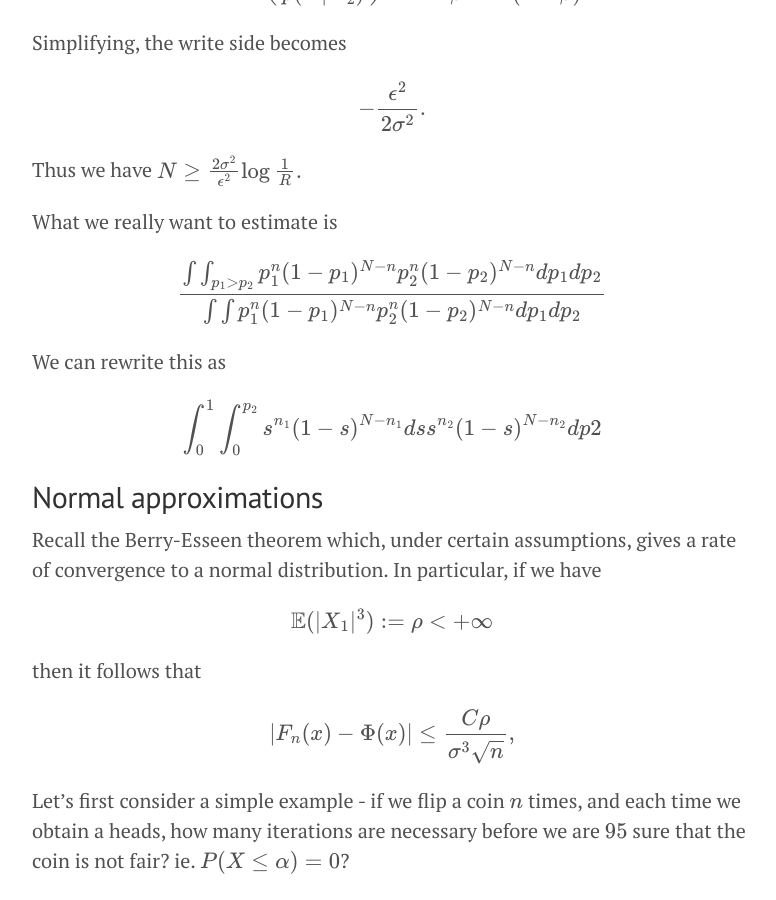
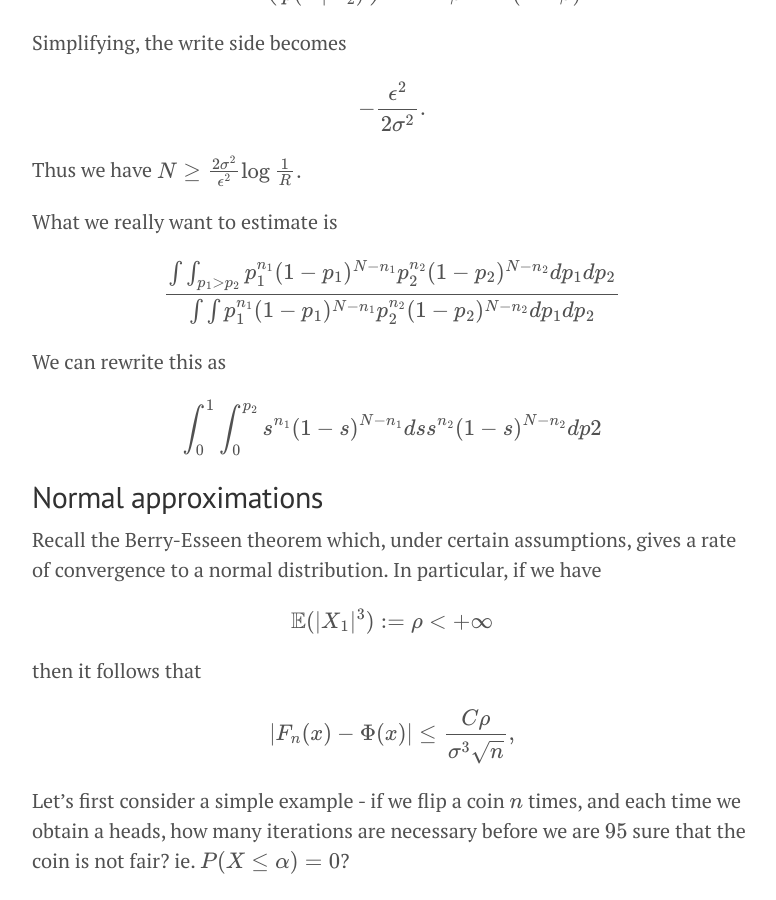
Before and after one commit to doriang102/doriang102.github.io, a Jekyll site: the page built from _posts/2017-06-10-hypothesis-testing-part-2-in-progress.md, in a window 1280 px wide and 900 px high, scrolled down 6379 px. Shown: the whole window, without its empty margins (248-1024 px from the left). Built offline with Jekyll 4.4.1, drawn with Linux system fonts in a browser that asks for light colours; our own code applies the rules of GitHub Pages for plain Markdown files; formulas are drawn with MathJax 3.

Commit message:
Update 2017-06-10-hypothesis-testing-part-2-in-progress.md

```diff
--- a/_posts/2017-06-10-hypothesis-testing-part-2-in-progress.md
+++ b/_posts/2017-06-10-hypothesis-testing-part-2-in-progress.md
@@ -189,7 +189,7 @@ $$ N \geq \frac{2\sigma^2}{\epsilon^2} \log \frac{1}{R}.$$
 
 What we really want to estimate is
 
-$$ \frac{\int\int_{p_1 > p_2} p_1^n (1-p_1)^{N-n} p_2^n (1-p_2)^{N-n} dp_1dp_2}{\int \int p_1^n (1-p_1)^{N-n} p_2^n (1-p_2)^{N-n} dp_1dp_2}$$
+$$ \frac{\int\int_{p_1 > p_2} p_1^{n_1} (1-p_1)^{N-{n_1}} p_2^{n_2} (1-p_2)^{N-n_2} dp_1dp_2}{\int \int p_1^{n_1} (1-p_1)^{N-n_1} p_2^{n_2} (1-p_2)^{N-n_2} dp_1dp_2}$$
 
 We can rewrite this as
 
```
